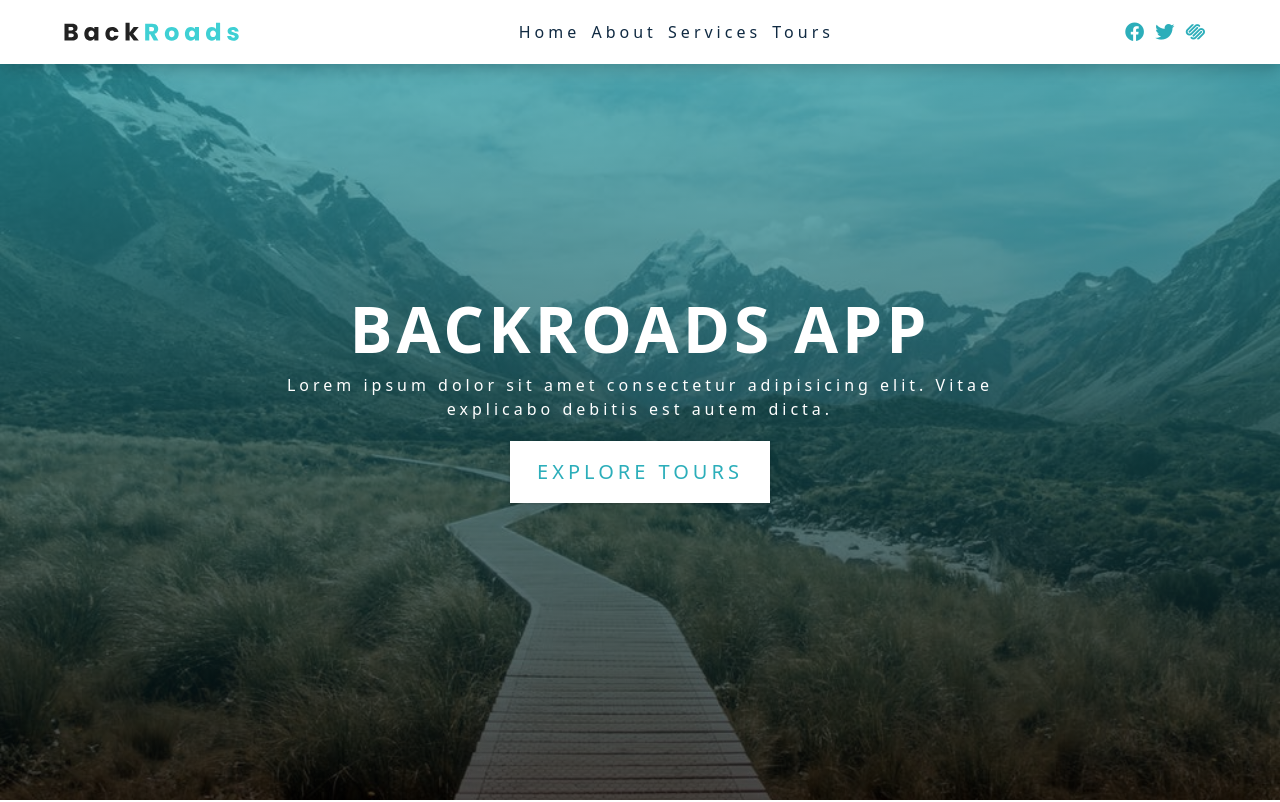
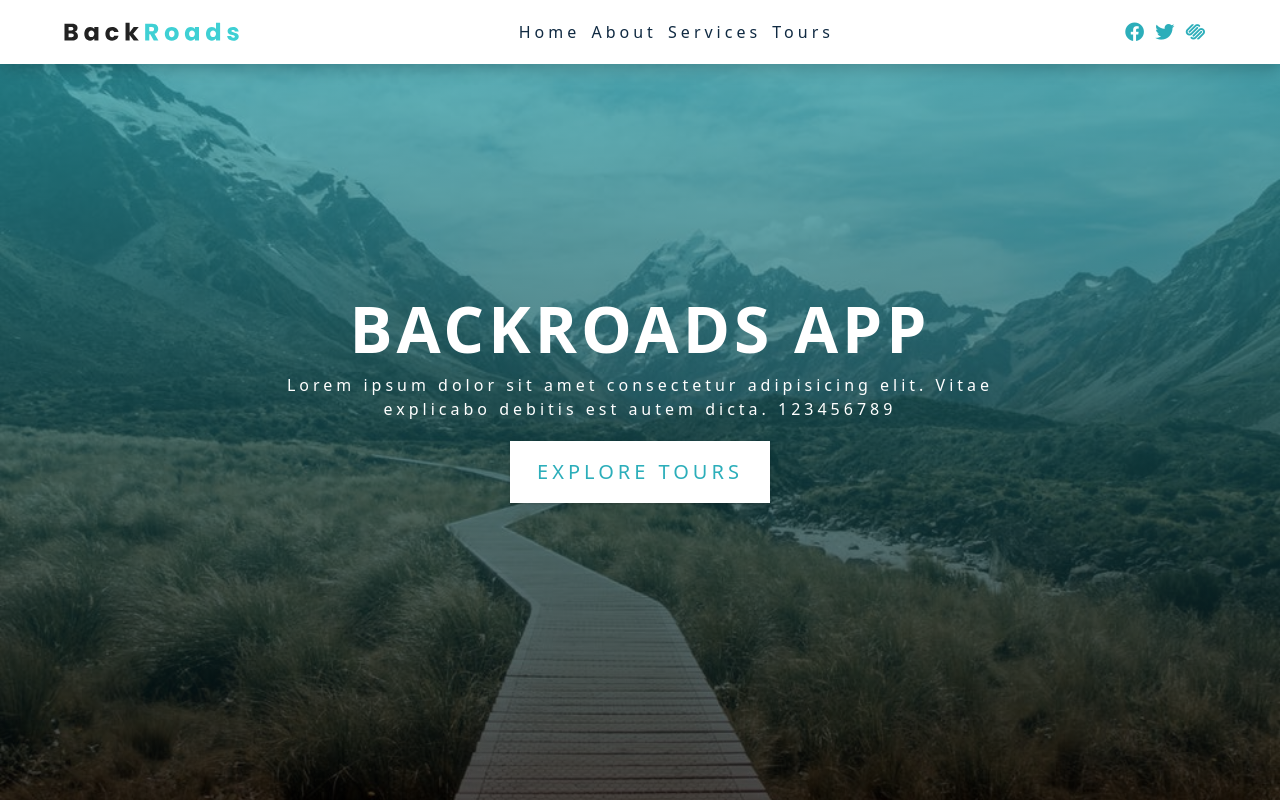
Before and after one commit to eatornquist/backroads-app, a React (Create React App) app: page / in a window 1280 px wide. Shown: the top 802 px of the page. Built offline with nearby package versions, Linux system fonts and the light colour scheme.

Commit message:
Testing continuos deplyment.

```diff
--- a/src/components/Hero.js
+++ b/src/components/Hero.js
@@ -5,7 +5,7 @@ const Hero = () => {
         <h1>Backroads App</h1>
         <p>
           Lorem ipsum dolor sit amet consectetur adipisicing elit. Vitae
-          explicabo debitis est autem dicta.
+          explicabo debitis est autem dicta. 123456789
         </p>
         <a href="#tours" className="btn hero-btn">
           explore tours
```
